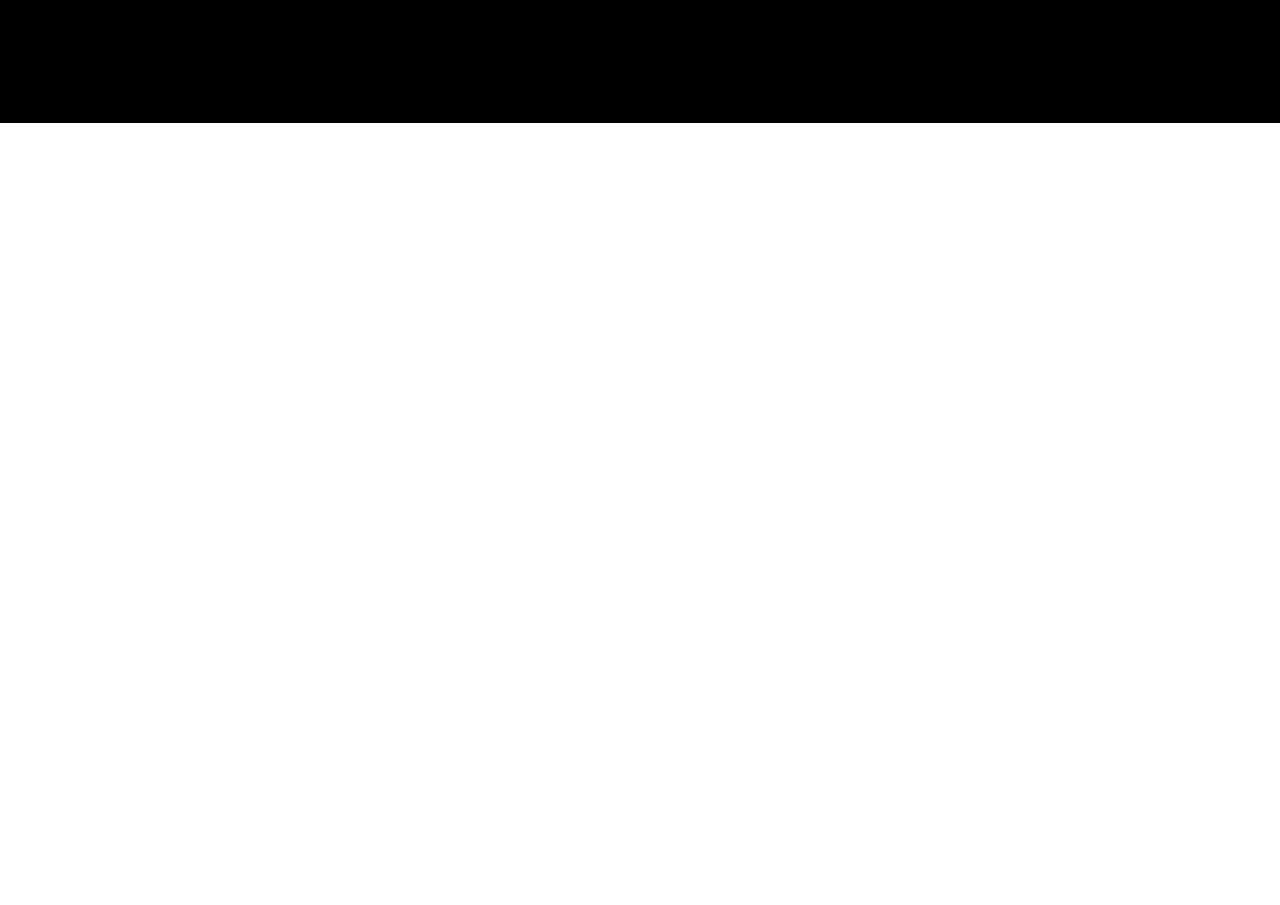
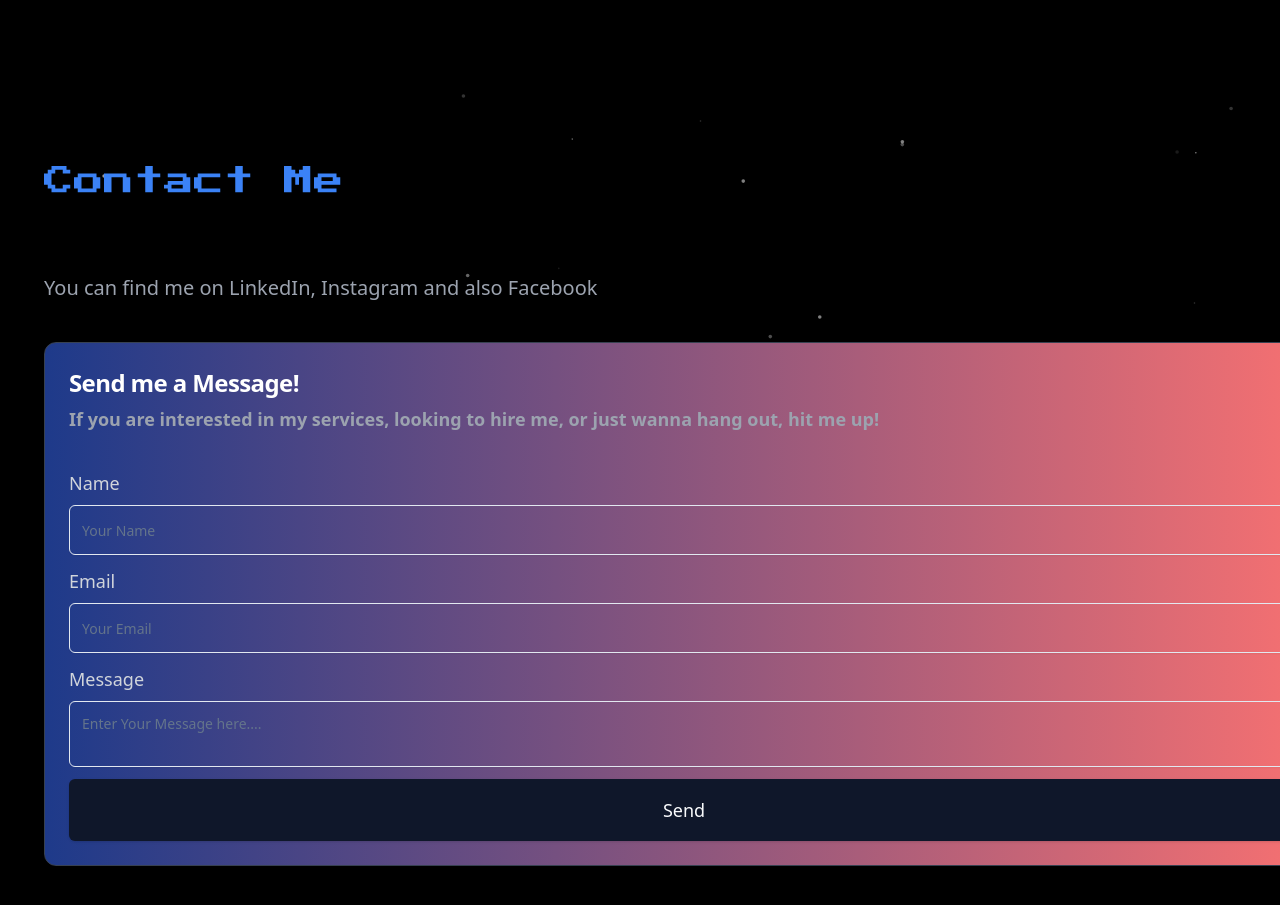
Before and after one commit to Prevsathesh3215/my-portfolio, a React (Vite) app: page / in a window 1280 px wide. Shown: the part 4560-5465 px from the top of the page. Before the commit the page ends 4683 px from the top, so only its background shows below. Built offline with nearby package versions, Linux system fonts and the light colour scheme.

Commit message:
Add contact and email

```diff
--- a/package.json
+++ b/package.json
@@ -13,9 +13,11 @@
     "deploy": "gh-pages -d dist"
   },
   "dependencies": {
+    "@emailjs/browser": "^4.4.1",
     "@radix-ui/react-avatar": "^1.1.11",
     "@radix-ui/react-checkbox": "^1.3.3",
     "@radix-ui/react-dialog": "^1.1.15",
+    "@radix-ui/react-label": "^2.1.8",
     "@radix-ui/react-popover": "^1.1.15",
     "@radix-ui/react-primitive": "^2.1.4",
     "@radix-ui/react-select": "^2.2.6",
--- a/src/App.tsx
+++ b/src/App.tsx
@@ -5,6 +5,7 @@
 import Game from "./components/Game";
 import { projectData, workExperience } from "./configData";
 import Timeline9 from "./components/timeline9";
+import ContactPage from "./components/Contact";
 
 export default function App() {
   return (
@@ -27,6 +28,10 @@
               <ProjectList data={projectData} />
             </section>
             <Game />
+
+            <section id="contact">
+              <ContactPage />
+            </section>
           </div>
         </main>
       </div>
--- /dev/null
+++ b/src/components/Contact.tsx
@@ -0,0 +1,132 @@
+import EncryptText from "./EncryptText";
+import {
+  Card,
+  CardContent,
+  CardDescription,
+  CardFooter,
+  CardHeader,
+  CardTitle,
+} from "@/components/ui/card";
+import { Input } from "./ui/input";
+import { Label } from "./ui/label";
+import { Textarea } from "./ui/textarea";
+import { Button } from "./ui/button";
+import emailjs from "@emailjs/browser";
+
+
+export default function ContactPage() {
+  const inputConfig = [
+    {
+      type: "text",
+      label: "Name",
+      id: "name",
+      placeholder: "Your Name",
+    },
+    {
+      type: "email",
+      label: "Email",
+      id: "email",
+      placeholder: "Your Email",
+    },
+    {
+      type: "textarea",
+      label: "Message",
+      id: "textarea",
+      placeholder: "Enter Your Message here....",
+    },
+  ];
+
+  const handleSubmit = (e: any) => {
+    e.preventDefault();
+
+    const formData = new FormData(e.target);
+    const values = Object.fromEntries(formData);
+
+    console.log("Form Submitted");
+    console.log(values);
+
+
+      emailjs
+    .send(
+      "service_zqa78qe",
+      "template_7f8fdfb",
+      {
+        from_name: values.name,
+        reply_to: values.email,
+        message: values.textarea,
+      },
+      "qBsJSIPKNV99jT93e"
+    )
+    .then(() => {
+      console.log("Email sent!");
+      alert("Message sent successfully!");
+    })
+    .catch((err) => {
+      console.error("FAILED:", err);
+      alert("Something went wrong. Try again!");
+    });
+  };
+
+  return (
+    <>
+      <div className="flex justify-start">
+        <EncryptText
+          text="Contact Me"
+          revealedClassName="text-3xl text-blue-500 font-retro"
+          encryptedClassName="text-3xl text-blue-500 font-retro"
+        />
+      </div>
+
+      <p className="text-xl mt-8 text-gray-400">
+        You can find me on LinkedIn, Instagram and also Facebook
+      </p>
+
+      <Card className="bg-gray-900 text-white border-gray-700 my-10 mr-10 bg-gradient-to-r from-blue-900 to-red-400 before:content-[''] before:inset-0 before:bg-gradient-to-r before:from-sky-950 before:to-blue-900 before:blur-xl before:opacity-70 before:-z">
+        <CardHeader>
+          <CardTitle>Send me a Message!</CardTitle>
+          <CardDescription>
+            If you are interested in my services, looking to hire me, or just
+            wanna hang out, hit me up!
+          </CardDescription>
+        </CardHeader>
+
+        <CardContent>
+          <form onSubmit={handleSubmit}>
+            {inputConfig.map((input, index) => (
+              <div key={index} className="my-3">
+                <Label htmlFor={input.id} className="text-lg">
+                  {input.label}
+                </Label>
+                {input.type !== "textarea" && (
+                  <Input
+                    type={input.type}
+                    id={input.id}
+                    name={input.id}
+                    placeholder={input.placeholder}
+                    className="my-2 py-6 text-lg"
+                  />
+                )}
+
+                {input.type === "textarea" && (
+                  <Textarea
+                    placeholder={input.placeholder}
+                    id={input.id}
+                    name={input.id}
+                    className="my-2 py-3 text-2xl"
+                  />
+                )}
+              </div>
+            ))}
+
+            <Button
+              type="submit"
+              className="px-6 py-4 h-15 text-lg w-full"
+            >
+              Send
+            </Button>
+          </form>
+        </CardContent>
+      </Card>
+    </>
+  );
+}
--- /dev/null
+++ b/src/components/ui/label.tsx
@@ -0,0 +1,24 @@
+import * as React from "react"
+import * as LabelPrimitive from "@radix-ui/react-label"
+import { cva, type VariantProps } from "class-variance-authority"
+
+import { cn } from "@/lib/utils"
+
+const labelVariants = cva(
+  "text-sm font-medium leading-none peer-disabled:cursor-not-allowed peer-disabled:opacity-70"
+)
+
+const Label = React.forwardRef<
+  React.ElementRef<typeof LabelPrimitive.Root>,
+  React.ComponentPropsWithoutRef<typeof LabelPrimitive.Root> &
+    VariantProps<typeof labelVariants>
+>(({ className, ...props }, ref) => (
+  <LabelPrimitive.Root
+    ref={ref}
+    className={cn(labelVariants(), className)}
+    {...props}
+  />
+))
+Label.displayName = LabelPrimitive.Root.displayName
+
+export { Label }
--- /dev/null
+++ b/src/components/ui/textarea.tsx
@@ -0,0 +1,22 @@
+import * as React from "react"
+
+import { cn } from "@/lib/utils"
+
+const Textarea = React.forwardRef<
+  HTMLTextAreaElement,
+  React.ComponentProps<"textarea">
+>(({ className, ...props }, ref) => {
+  return (
+    <textarea
+      className={cn(
+        "flex min-h-[60px] w-full rounded-md border border-input bg-transparent px-3 py-2 text-base shadow-sm placeholder:text-muted-foreground focus-visible:outline-none focus-visible:ring-1 focus-visible:ring-ring disabled:cursor-not-allowed disabled:opacity-50 md:text-sm",
+        className
+      )}
+      ref={ref}
+      {...props}
+    />
+  )
+})
+Textarea.displayName = "Textarea"
+
+export { Textarea }
```
Also changed, not shown: 1 other file (tests, documents, lock files or other folders).
